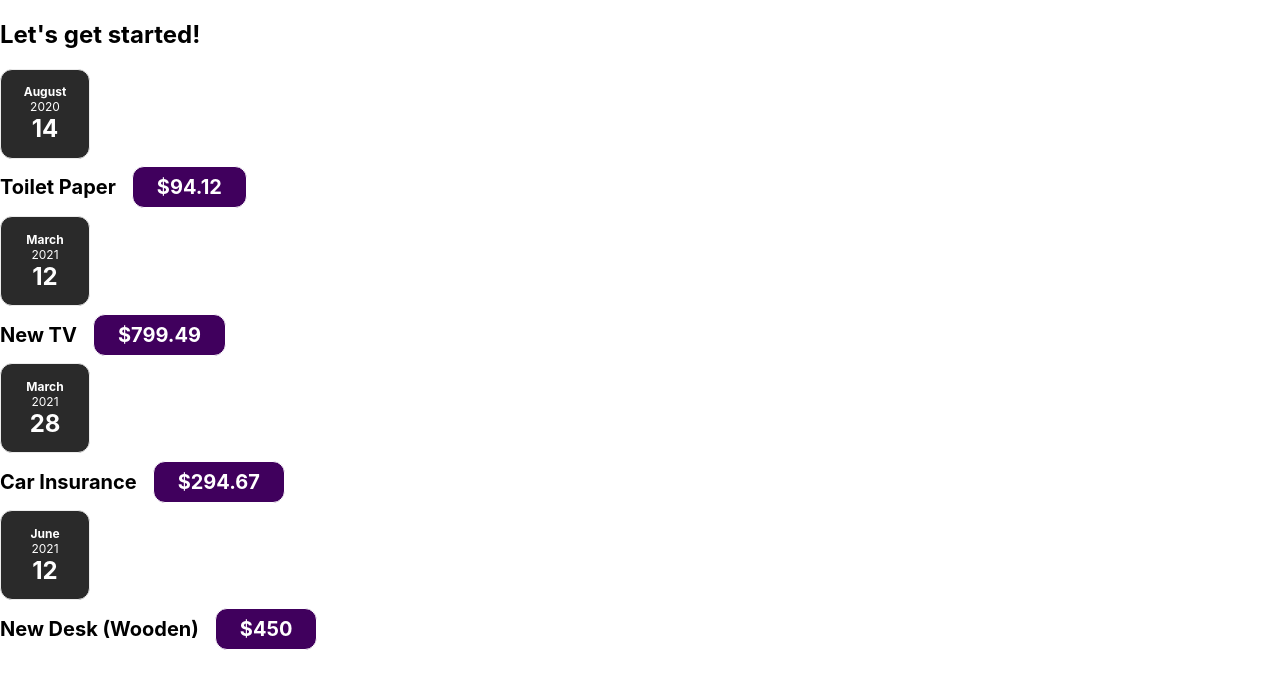
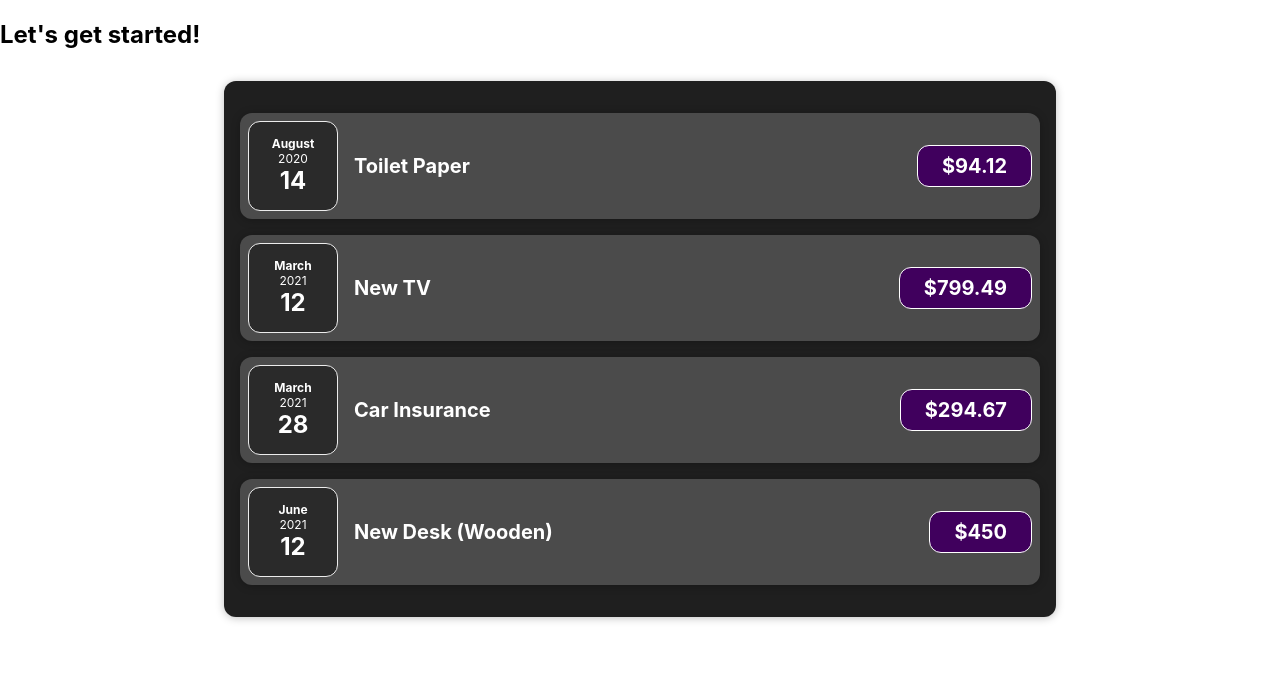
Before and after one commit to YS739/React_Udemy_Project, a React (Create React App) app: page / in a window 1280 px wide. Shown: the top 688 px of the page. Built offline with nearby package versions, Linux system fonts and the light colour scheme.

Commit message:
stop using card component - css doesn't work try again next time

```diff
--- a/src/App.js
+++ b/src/App.js
@@ -26,7 +26,7 @@ function App() {
   return (
     <div>
       <h2>Let's get started!</h2>
-      <Expenses itmes={expenses}></Expenses>
+      <Expenses items={expenses} />
     </div>
   );
 }
--- a/src/components/Item/ExpenseItem.css
+++ b/src/components/Item/ExpenseItem.css
@@ -5,6 +5,9 @@
   padding: 0.5rem;
   margin: 1rem 0;
   background-color: #4b4b4b;
+
+  border-radius: 12px;
+  box-shadow: 0 1px 8px rgba(0, 0, 0, 0.25);
 }
 
 .expense-item__description {
--- a/src/components/Item/ExpenseItem.jsx
+++ b/src/components/Item/ExpenseItem.jsx
@@ -1,16 +1,16 @@
 import ExpenseDate from "../Date/ExpenseDate";
 import "./ExpenseItem.css";
-import Card from "../card/Card";
+// import Card from "../card/Card";
 
 function ExpenseItem(props) {
   return (
-    <Card className="expense-item">
+    <div className="expense-item">
       <ExpenseDate date={props.date} />
       <div className="expense-item__description">
         <h2>{props.name}</h2>
         <div className="expense-item__price">${props.amount}</div>
       </div>
-    </Card>
+    </div>
   );
 }
 
--- a/src/components/expenses/Expenses.css
+++ b/src/components/expenses/Expenses.css
@@ -4,4 +4,6 @@
   margin: 2rem auto;
   width: 50rem;
   max-width: 95%;
+  border-radius: 12px;
+  box-shadow: 0 1px 8px rgba(0, 0, 0, 0.25);
 }
--- a/src/components/expenses/Expenses.jsx
+++ b/src/components/expenses/Expenses.jsx
@@ -1,31 +1,31 @@
 import "./Expenses.css";
 import ExpenseItem from "../Item/ExpenseItem";
-import Card from "../card/Card";
+// import Card from "../card/Card";
 
-function Expenses({ itmes }) {
+function Expenses(props) {
   return (
-    <Card className="expenses">
+    <div className="expenses">
       <ExpenseItem
-        name={itmes[0].title}
-        amount={itmes[0].amount}
-        date={itmes[0].date}
+        name={props.items[0].title}
+        amount={props.items[0].amount}
+        date={props.items[0].date}
       ></ExpenseItem>
       <ExpenseItem
-        name={itmes[1].title}
-        amount={itmes[1].amount}
-        date={itmes[1].date}
+        name={props.items[1].title}
+        amount={props.items[1].amount}
+        date={props.items[1].date}
       ></ExpenseItem>
       <ExpenseItem
-        name={itmes[2].title}
-        amount={itmes[2].amount}
-        date={itmes[2].date}
+        name={props.items[2].title}
+        amount={props.items[2].amount}
+        date={props.items[2].date}
       ></ExpenseItem>
       <ExpenseItem
-        name={itmes[3].title}
-        amount={itmes[3].amount}
-        date={itmes[3].date}
+        name={props.items[3].title}
+        amount={props.items[3].amount}
+        date={props.items[3].date}
       ></ExpenseItem>
-    </Card>
+    </div>
   );
 }
 
```
